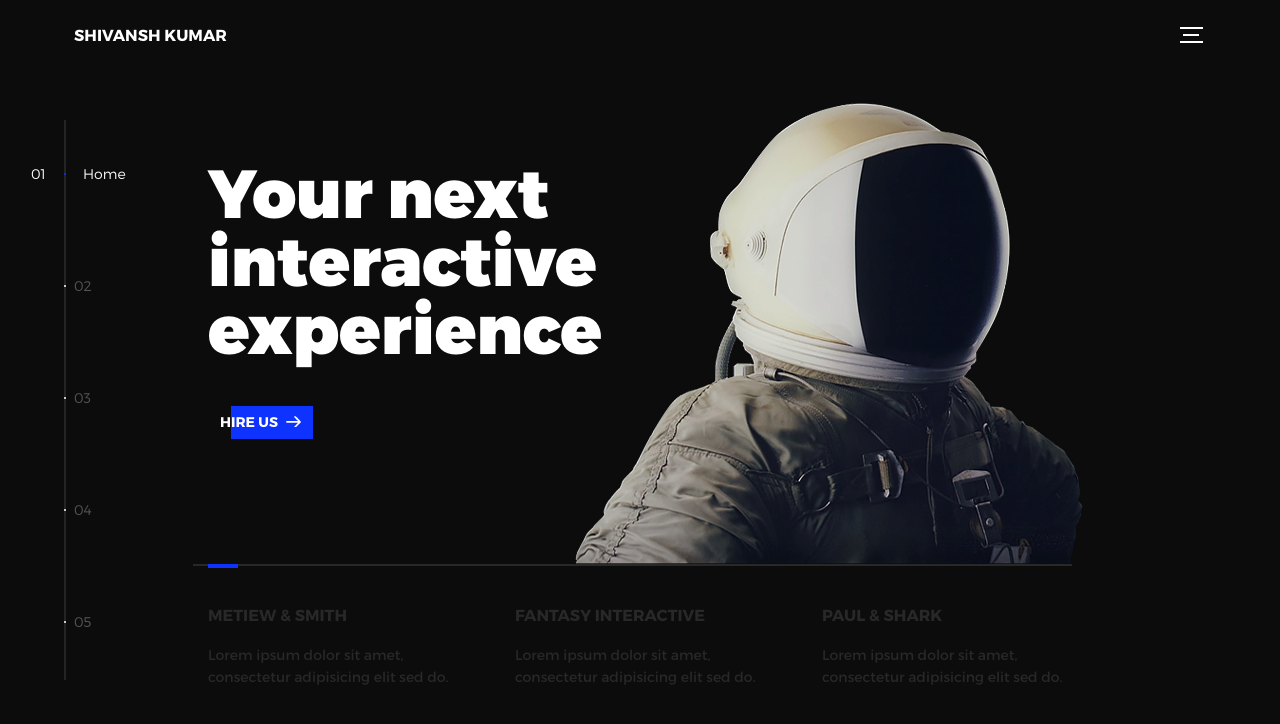
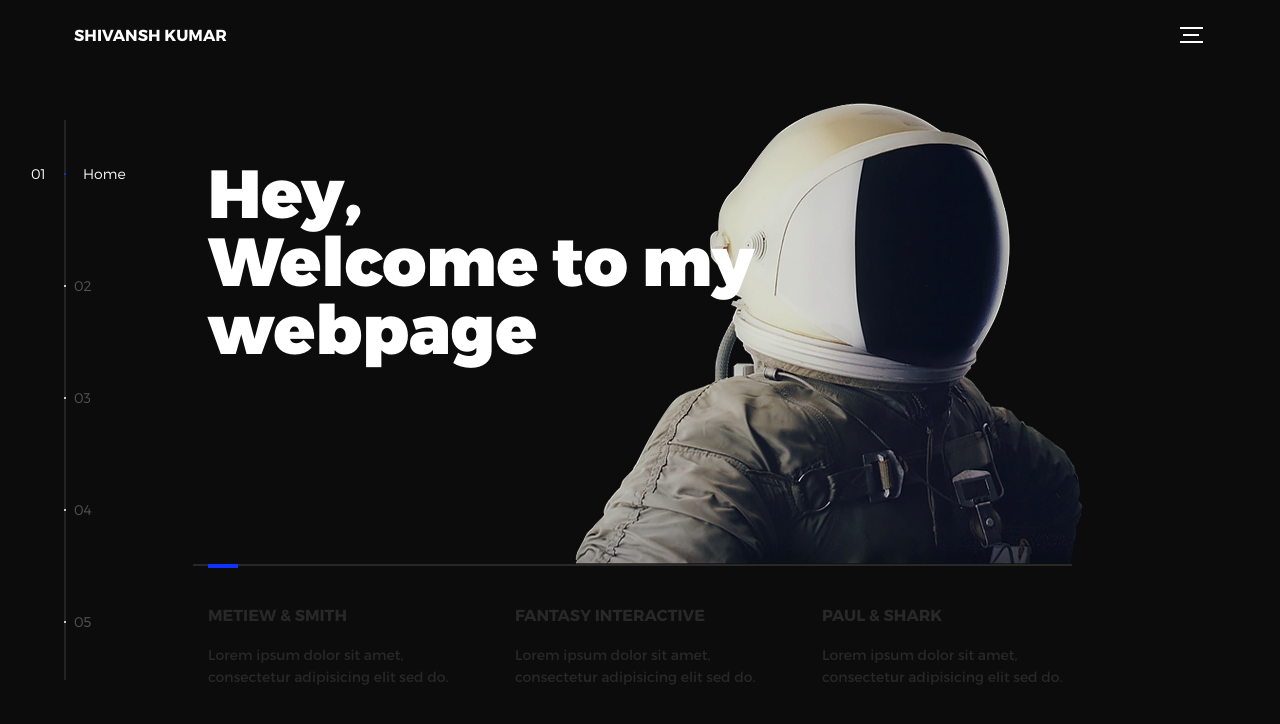
Before and after one commit to shivnshshrma/shivnshshrma.github.io, a plain HTML site: page index.html in a window 1280 px wide. Drawn offline with nearby package versions, Linux system fonts and the light colour scheme.

Commit message:
Changes in webpage

```diff
--- a/index.html
+++ b/index.html
@@ -1,7 +1,7 @@
 <!DOCTYPE html>
 <html lang="en">
 <head>
-  <title>Global</title>
+  <title>Shivansh Kumar</title>
   <meta charset="utf-8">
   <meta name="viewport" content="width=device-width, initial-scale=1">
   <meta http-equiv="X-UA-Compatible" content="IE=edge">
@@ -18,7 +18,7 @@
 
     <p>Shivansh Kumar</p>
   </a>
-  <p class="device-notification--message">Global has so much to offer that we must request you orient your device to portrait or find a larger screen. You won't be disappointed.</p>
+  <p class="device-notification--message">Hey, Im Shivansh Kumar. Welcome to my webpage </p>
 </div>
 
 <div class="perspective effect-rotate-left">
@@ -30,7 +30,6 @@
 
             <p>Shivansh Kumar</p>
           </a>
-          <button class="header--cta cta">Hire Us</button>
           <div class="header--nav-toggle">
             <span></span>
           </div>
@@ -40,7 +39,6 @@
             <li class="is-active"><span>Home</span></li>
             <li><span>Projects</span></li>
             <li><span>Experience</span></li>
-
             <li><span>Contact</span></li>
             <li><span></span></li>
           </ul>
@@ -49,15 +47,8 @@
           <li class="l-section section section--is-active">
             <div class="intro">
               <div class="intro--banner">
-                <h1>Your next<br>interactive<br>experience</h1>
-                <button class="cta">Hire Us
-                  <svg version="1.1" id="Layer_1" xmlns="http://www.w3.org/2000/svg" xmlns:xlink="http://www.w3.org/1999/xlink" x="0px" y="0px" viewBox="0 0 150 118" style="enable-background:new 0 0 150 118;" xml:space="preserve">
-                  <g transform="translate(0.000000,118.000000) scale(0.100000,-0.100000)">
-                    <path d="M870,1167c-34-17-55-57-46-90c3-15,81-100,194-211l187-185l-565-1c-431,0-571-3-590-13c-55-28-64-94-18-137c21-20,33-20,597-20h575l-192-193C800,103,794,94,849,39c20-20,39-29,61-29c28,0,63,30,298,262c147,144,272,271,279,282c30,51,23,60-219,304C947,1180,926,1196,870,1167z"/>
-                  </g>
-                  </svg>
-                  <span class="btn-background"></span>
-                </button>
+                <h1>Hey,<br> Welcome to my<br>webpage</h1>
+
                 <img src="assets/img/introduction-visual.png" alt="Welcome">
               </div>
               <div class="intro--options">
```
